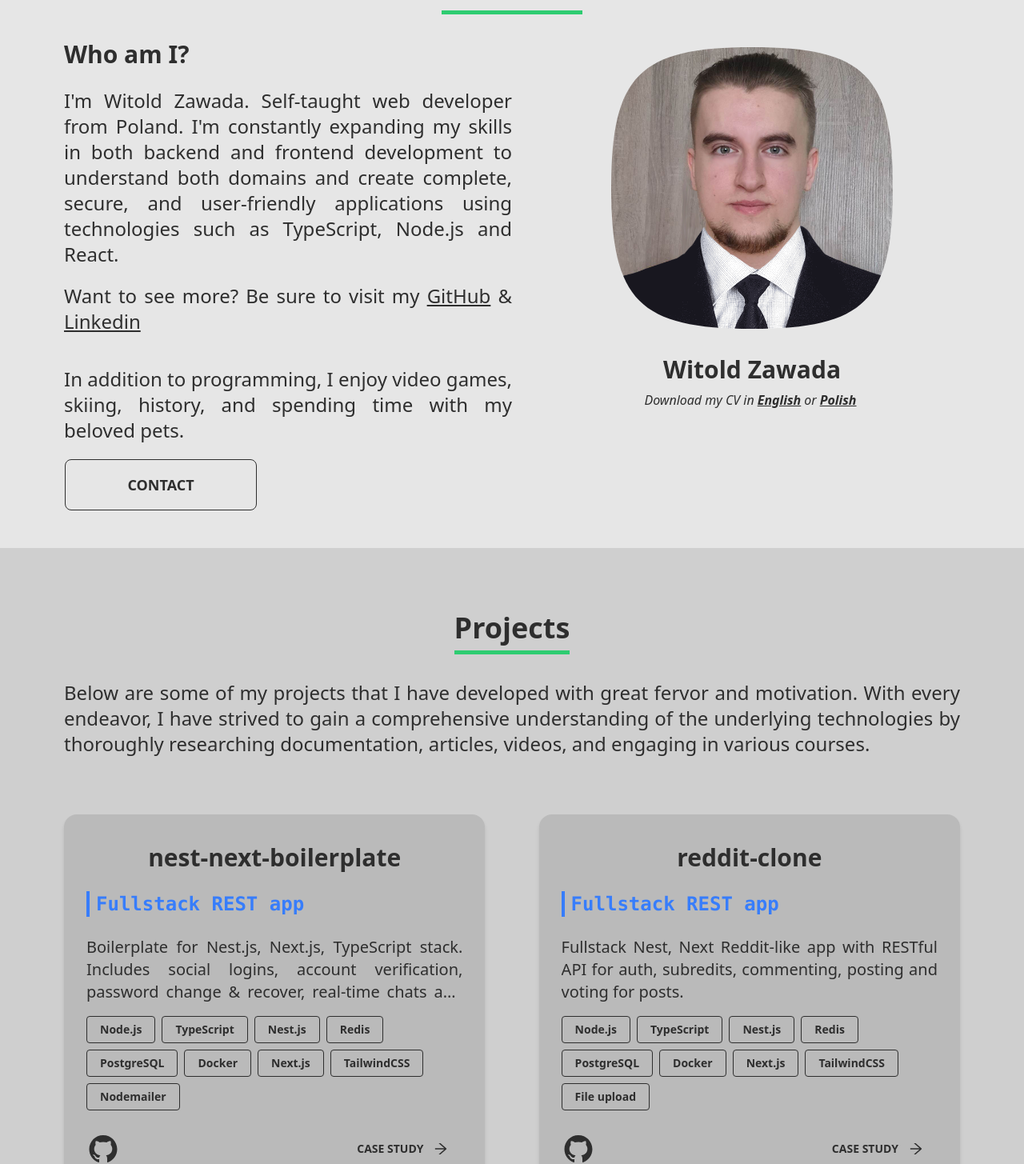
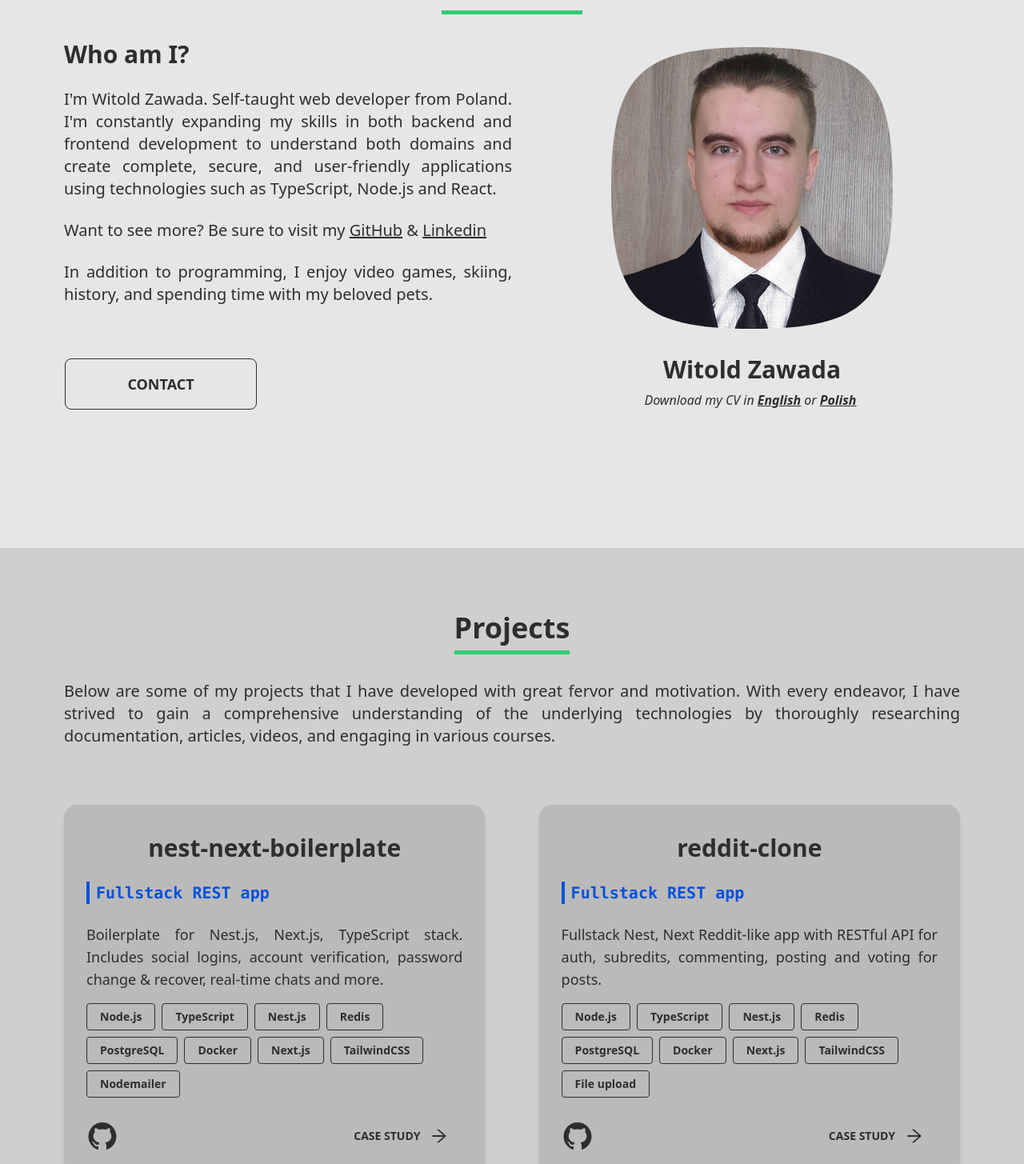
Before and after one commit to PoProstuWitold/portfolio, a Next.js app: page / in a window 1280 px wide. Shown: the part 915-2370 px from the top of the page at 80% size. Built offline with nearby package versions, Linux system fonts and the light colour scheme.

Commit message:
contrast, smaller font and hover effects

```diff
--- a/src/components/Project.tsx
+++ b/src/components/Project.tsx
@@ -25,7 +25,7 @@ const Project: React.FC<ProjectProps> = ({
 					<span className="pl-2 mx-1 my-3 font-mono font-bold border-l-4 text-secondary border-secondary">{project.application}</span>
 				</div>
 				<div>
-					<p className="mx-1 my-3 text-xl text-justify lg:line-clamp-3">{project.description}</p>
+					<p className="mx-1 my-3 text-lg text-justify lg:line-clamp-3">{project.description}</p>
 					<div className="flex flex-wrap">
 						{project.skills.map((skill, index) => {
 							return <Skill key={index} title={skill} />
@@ -38,19 +38,18 @@ const Project: React.FC<ProjectProps> = ({
 							href={project.repo}
 							target="_blank"
 							rel="noreferrer"
-							className="flex flex-row btn btn-ghost p-0 m-0"
 							title={`${project.name} GitHub link`}
 						>
-							<AiFillGithub className="w-10 h-10" />
+							<AiFillGithub className="transition-all duration-300 ease-in-out w-10 h-10 hover:text-primary" />
 						</a>
 					</div>
-					<div className='flex'>
+					<div className='flex group'>
 						<a
 							href={`/projects/${project.name}`}
-							className='btn btn-ghost font-bold'
+							className='btn btn-ghost font-extrabold hover:text-primary hover:bg-transparent'
 							rel="noopener noreferrer"
 						>
-							Case study <AiOutlineArrowRight className='ml-3 w-5 h-5 font-bold' />
+							Case study <AiOutlineArrowRight className='ml-3 w-6 h-6 font-extrabold group-hover:animate-bounce-right' />
 						</a>
 					</div>
 				</div>
--- a/src/components/Socials.tsx
+++ b/src/components/Socials.tsx
@@ -17,15 +17,15 @@ export const Socials: React.FC<SocialsProps> = ({
 					href="https://github.com/PoProstuWitold"
 					target="_blank"
 					rel="noreferrer"
-					className="flex flex-row"
+					className="flex flex-row group"
                     title='My GitHub Profile'
 				>
 				    <div className="flex flex-col items-center mr-2">
 						<AiFillGithub
-                            className={`transition-all duration-300 ease-in-out ${size === "big" ? 'w-10 h-10' : 'w-8 h-8 hover:text-primary'}`}
+                            className={`transition-all group-hover:scale-125 duration-300 group-hover:text-primary ease-in-out ${size === "big" ? 'w-10 h-10' : 'w-8 h-8'}`}
                         />
                         {text &&
-                            <span className="self-center mx-auto mt-1 text-xs font-semibold">
+                            <span className="transition-all duration-300 group-hover:text-primary ease-in-out self-center mx-auto mt-1 text-xs font-semibold">
                                 GitHub
                             </span>
                         }
@@ -37,15 +37,15 @@ export const Socials: React.FC<SocialsProps> = ({
 					href="https://www.linkedin.com/in/witoldzawada/"
 					target="_blank"
 					rel="noreferrer"
-					className="flex flex-row"
+					className="flex flex-row group"
                     title='My Linkedin Profile'
 				>
 				    <div className="flex flex-col items-center mx-2">
 						<AiFillLinkedin
-                            className={`transition-all duration-300 ease-in-out ${size === "big" ? 'w-10 h-10' : 'w-8 h-8 hover:text-primary'}`}
+                            className={`transition-all group-hover:scale-125 duration-300 group-hover:text-primary ease-in-out ${size === "big" ? 'w-10 h-10' : 'w-8 h-8'}`}
                         />
                         {text &&
-                            <span className="self-center mx-auto mt-1 text-xs font-semibold">
+                            <span className="transition-all duration-300 group-hover:text-primary ease-in-out self-center mx-auto mt-1 text-xs font-semibold">
                                 Linkedin
                             </span>
                         }
@@ -57,15 +57,15 @@ export const Socials: React.FC<SocialsProps> = ({
 					href="https://discord.com/"
 					target="_blank"
 					rel="noreferrer"
-					className="flex flex-row"
+					className="flex flex-row group"
                     title='My Discord Profile'
 				>
 				    <div className="flex flex-col items-center mx-2">
 						<FaDiscord
-                            className={`transition-all duration-300 ease-in-out ${size === "big" ? 'w-10 h-10' : 'w-8 h-8 hover:text-primary'}`}
+                            className={`transition-all group-hover:scale-125 duration-300 group-hover:text-primary ease-in-out ${size === "big" ? 'w-10 h-10' : 'w-8 h-8'}`}
                         />
                         {text &&
-                            <span className="self-center mx-auto mt-1 text-xs font-semibold">
+                            <span className="transition-all duration-300 group-hover:text-primary ease-in-out self-center mx-auto mt-1 text-xs font-semibold">
                                 Discord
                             </span>
                         }
--- a/src/sections/About.tsx
+++ b/src/sections/About.tsx
@@ -7,16 +7,15 @@ const About: React.FC = () => {
 		<section id="about" className="min-h-screen pt-20 flex flex-col gap-8 py-10 cursor-default bg-base-100">
 			<h1 className="text-4xl font-bold border-b-[5px] w-fit mx-auto pb-2 border-primary">About me</h1>
 			<div className="flex flex-col justify-start mx-6 lg:mx-20 lg:flex-row">
-				<div className="flex-grow lg:max-w-[50%] lg:mr-10">
-					<div className='flex flex-col'>
+				<div className="flex-grow lg:max-w-[50%] lg:mr-10 text-xl flex flex-col justify-between">
+					<div className='flex flex-col gap-6'>
 					<h2 className="text-3xl font-bold text-left">
 						Who am I?
 					</h2>
-					<br />
-					<p className="text-2xl text-justify">
+					<p className="text-justify">
 						I'm Witold Zawada. Self-taught web developer from Poland. I'm constantly expanding my skills in both backend and frontend development to understand both domains and create complete, secure, and user-friendly applications using technologies such as TypeScript, Node.js and React.
 					</p>
-					<p className="gap-2 my-5 text-2xl text-justify">
+					<p className="gap-2 text-justify">
 						Want to see more? Be sure to visit my{" "}
 						<a
 							className="underline"
@@ -36,18 +35,18 @@ const About: React.FC = () => {
 							Linkedin
 						</a>
 					</p>
-					<p className="my-5 text-2xl text-justify">
+					<p className="text-justify">
 						In addition to programming, I enjoy video games, skiing, history,
 						and spending time with my beloved pets.
 					</p>
+					</div>
 					<div className="flex">
 						<a
 							href="/#contact"
-							className="lg:mx-[1px] btn btn-lg btn-outline w-60 mx-auto"
+							className="lg:mx-[1px] btn btn-lg btn-outline w-60 mx-auto mt-10 xl:mt-0"
 						>
 							Contact
 						</a>
-					</div>
 					</div>
 				</div>
 				{/* SKILLS */}
--- a/src/sections/Contact.tsx
+++ b/src/sections/Contact.tsx
@@ -1,4 +1,5 @@
 /* eslint-disable react/no-unescaped-entities */
+import { Socials } from '@/components/Socials'
 import { AiOutlineMail } from 'react-icons/ai'
 import { RxDiscordLogo } from 'react-icons/rx'
 
@@ -7,14 +8,15 @@ const Contact: React.FC = () => {
 		<section id="contact" className="min-h-screen pt-20 flex flex-col gap-8 py-10 cursor-default bg-base-100">
 			<h1 className="text-4xl font-bold border-b-[5px] w-fit mx-auto pb-2 border-primary">Contact me</h1>
 			<div className="lg:mx-[5rem] flex flex-col lg:flex-row mx-6 gap-6">
-			<div className="text-left lg:w-1/3">
-				<h2 className="mb-4 text-4xl font-semibold">Get in touch</h2>
-				<p className="text-2xl text-justify">
+			<div className="text-left lg:w-1/3 flex flex-col gap-6">
+				<h2 className="text-3xl font-semibold">Get in touch</h2>
+				<p className="text-xl text-justify">
 					If you have any questions feel free to contact me using informations below or contact form
 				</p>
-				<div className="flex flex-col my-10 text-2xl">
-					<div className="flex flex-row items-center font-semibold">
-						<RxDiscordLogo /><span className="ml-2">Want to call me?</span>
+				<div className="flex flex-col text-2xl gap-10 h-full">
+					<div>
+						<div className="flex flex-row items-center font-semibold gap-2">
+							<RxDiscordLogo className='w-6 h-6' /><span>Want to call me?</span>
 						</div>
 						<span>
 							<a
@@ -26,8 +28,10 @@ const Contact: React.FC = () => {
 								Shedule call with me
 							</a>
 						</span>
-					<div className="flex flex-row items-center mt-5 font-semibold">
-						<AiOutlineMail /><span className="ml-2">Want to mail me?</span>
+					</div>
+					<div>
+						<div className="flex flex-row items-center font-semibold gap-2">
+							<AiOutlineMail className='w-6 h-6'/><span>Want to mail me?</span>
 						</div>
 						<span>
 							<a
@@ -40,10 +44,15 @@ const Contact: React.FC = () => {
 							</a>
 						</span>
 					</div>
+					<div>
+						<div className='flex'>
+							<Socials size='big' />
+						</div>
+					</div>
+				</div>
 			</div>
 			<div
-				className="lg:w-2/3 rounded-2xl bg-base-200 border-primary"
-				style={{ borderColor: 'hsl(var(--n)' }}
+				className="lg:w-2/3 rounded-2xl bg-base-200"
 			>
 				<div className="p-6 rounded-2xl shadow-md">
 					<form className='flex flex-col gap-6'>
--- a/src/sections/Main.tsx
+++ b/src/sections/Main.tsx
@@ -51,7 +51,7 @@ const Main: React.FC = () => {
 								ease: [0, 0.71, 0.2, 1.01]
 							}}
 						>
-						<Socials size="small"/>
+						<Socials size="big"/>
 						</m.span>
 						<m.span
 							className="flex items-center self-center justify-center text-center"
--- a/src/sections/Projects.tsx
+++ b/src/sections/Projects.tsx
@@ -4,7 +4,7 @@ import { projects } from '@/utils/constans'
 
 const Projects: React.FC = () => {
 	return (
-		<section id="projects" className="min-h-screen pt-20 flex flex-col gap-8 py-10 text-2xl cursor-default bg-base-200">
+		<section id="projects" className="min-h-screen pt-20 flex flex-col gap-8 py-10 text-xl cursor-default bg-base-200">
 			<h1 className="text-4xl font-bold border-b-[5px] w-fit mx-auto pb-2 border-primary">Projects</h1>
 			<p className="lg:mx-[5rem] text-justify mx-6">
 				Below are some of my projects that I have developed with great fervor and motivation.
--- a/tailwind.config.js
+++ b/tailwind.config.js
@@ -20,7 +20,7 @@ module.exports = {
 			{
                 light: {
                     "primary": "#2ecc71",
-                    "secondary": "#377DFB",
+                    "secondary": "#0450DC",
                     "accent": "#3498db",
                     'neutral' : '#333c4d',
                     'neutral-focus' : '#1f242e',
@@ -35,7 +35,7 @@ module.exports = {
             {
                 dark: {
                     "primary": "#2ecc71",
-                    "secondary": "#377DFB",
+                    "secondary": "#0450DC",
                     "accent": "#3498db",
                     "neutral": "#1f2229",
                     "base-100": "#2A303C",
```
Also changed, not shown: src/pages/projects/[project].tsx (+7 -7 lines). Lines whose indentation alone changed are shown as unchanged.
